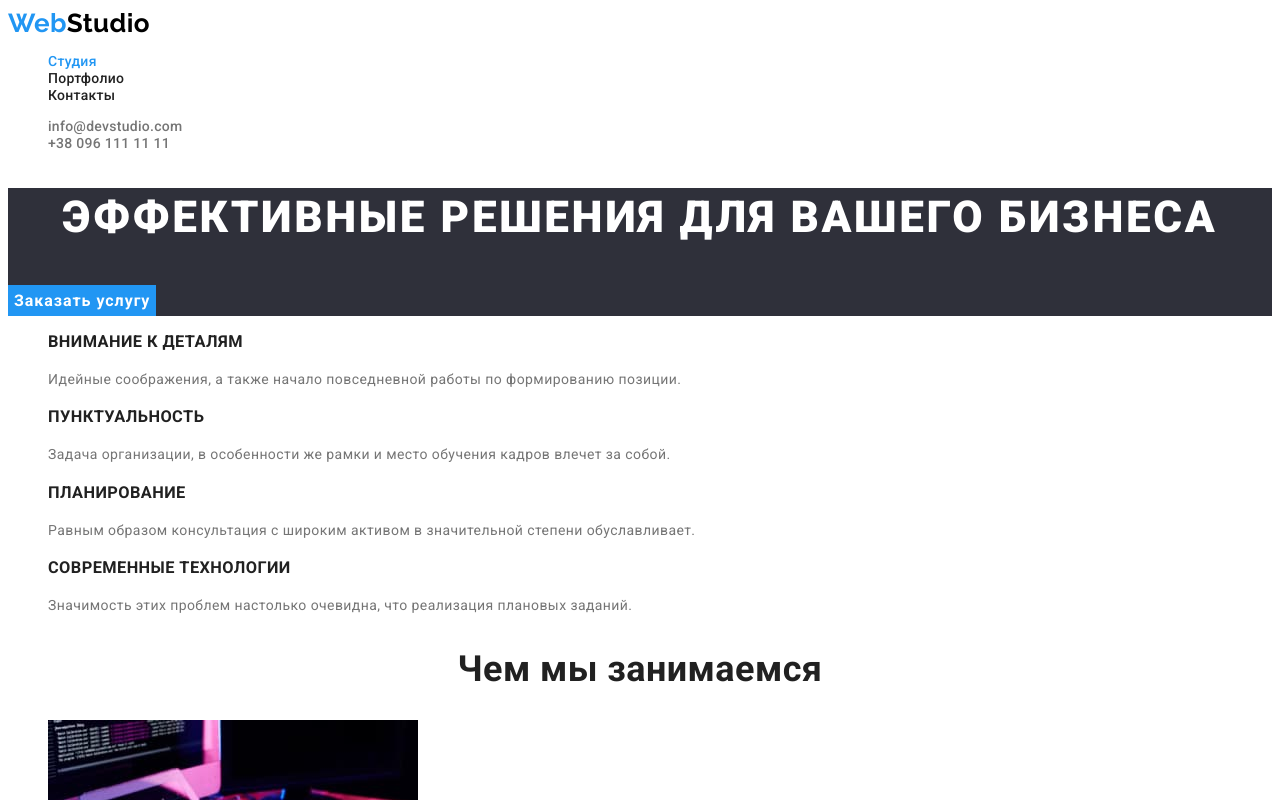
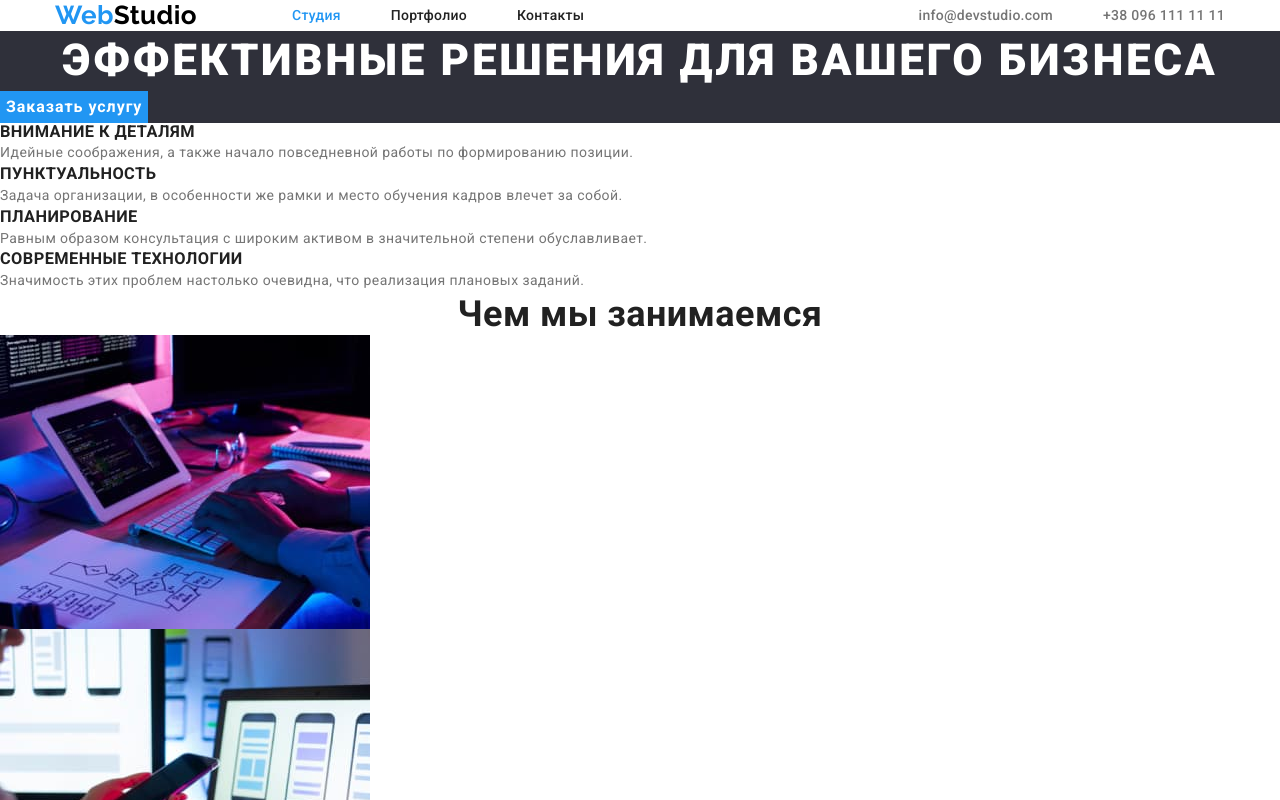
Before and after one commit to jsevruk/goit-markup-hw-03, a plain HTML site: page index.html in a window 1280 px wide. Shown: the top 800 px of the page. Drawn offline with nearby package versions, Linux system fonts and the light colour scheme.

Commit message:
header flex

```diff
--- a/css/styles.css
+++ b/css/styles.css
@@ -1,12 +1,9 @@
     :root {
-        --secondary-logo-color: #000000;
-        --third-logo-color: #FFFFFF;
         --primary-title-color: #212121;
         --secondary-title-color: #FFFFFF;
         --primary-text-color: #757575;
         --secondary-text-color: #212121;
-        --third-text-color: #FFFFFF;
-        --btn-text-color: #FFFFFF;
+        --white-text-color: #FFFFFF;
         --footer-contacts-color: rgba(255, 255, 255, 0.6);
         --accent-color: #2196F3;
         --primary-background-color: #FFFFFF;
@@ -23,6 +20,25 @@
         color: var(--primary-text-color);
     }
 
+    h1,
+    h2,
+    h3,
+    h4,
+    h5,
+    h6,
+    p {
+        margin: 0;
+    }
+
+    ul {
+        margin: 0;
+        padding-left: 0;
+    }
+
+    img {
+        display: block;
+    }
+
     .link {
         text-decoration: none;
     }
@@ -31,13 +47,16 @@
         list-style: none;
     }
 
+    .container {
+        width: 1200px;
+        padding: 0 15px;
+        margin: 0 auto;
+    }
+
     .btn {
         font-family: inherit;
         font-size: 16px;
         border: none;
-    }
-
-    .btn {
         cursor: pointer;
     }
 
@@ -53,16 +72,35 @@
 
     /*--------------------------!* Header *!----------------------------*/
 
+    .header-container {
+        display: flex;
+        align-items: center;
+    }
+
+    .header-navigation {
+        display: flex;
+        align-items: center;
+    }
+
+    .header-list {
+        display: flex;
+    }
+
+    .header-item:not(:last-child) {
+        margin-right: 50px;
+    }
+
     .header-logo {
         font-family:'Raleway', sans-serif;
         font-weight: 700;
         font-size: 26px;
         line-height: 1.19;
         color: var(--accent-color);
+        margin-right: 95px;
     }
 
     .header-logo-black {
-        color: var(--secondary-logo-color);
+        color: #000000;
     }
 
     .header-link {
@@ -79,6 +117,19 @@
 
     .header-list .link.current {
         color: var(--accent-color);
+    }
+
+    .header-contacts{
+        margin-left: auto;
+    }
+
+    .header-contacts-list {
+        display: flex;
+        /*align-items: center;*/
+    }
+
+    .header-contacts-item:not(:last-child) {
+        margin-right: 50px;
     }
 
     .header-contacts-link {
@@ -118,7 +169,7 @@
         text-align: center;
         letter-spacing: 0.06em;
         background-color: var(--accent-color);
-        color: var(--btn-text-color);
+        color: var(--white-text-color);
 
     }
 
@@ -189,7 +240,7 @@
         }
 
         .footer-logo-white {
-            color: var(--third-logo-color);
+            color: var(--white-text-color);
         }
 
         .footer-address {
@@ -198,7 +249,7 @@
 
         .footer .footer-address-link {
             line-height: 1.71;
-            color: var(--third-text-color)
+            color: var(--white-text-color)
         }
 
         .footer-address-link:hover, .footer-contacts-link:hover,
@@ -231,12 +282,12 @@
 
         .projects-btn:hover,
         .projects-btn:focus {
-            color: var(--btn-text-color);
+            color: var(--white-text-color);
             background-color: var(--accent-color);
         }
 
          .projects-btn-list .btn.current {
-             color: var(--btn-text-color);
+             color: var(--white-text-color);
              background-color: var(--accent-color);
     }
 
--- a/index.html
+++ b/index.html
@@ -11,11 +11,19 @@
       href="https://fonts.googleapis.com/css2?family=Raleway:wght@700&family=Roboto:wght@400;500;700;900&display=swap"
       rel="stylesheet"
     />
+    <link
+      rel="stylesheet"
+      href="https://cdnjs.cloudflare.com/ajax/libs/modern-normalize/1.1.0/modern-normalize.min.css"
+      integrity="sha512-wpPYUAdjBVSE4KJnH1VR1HeZfpl1ub8YT/NKx4PuQ5NmX2tKuGu6U/JRp5y+Y8XG2tV+wKQpNHVUX03MfMFn9Q=="
+      crossorigin="anonymous"
+      referrerpolicy="no-referrer"
+    />
     <link rel="stylesheet" href="./css/styles.css" />
   </head>
 
   <body>
     <header class="header">
+      <div class="container header-container">
         <nav class="header-navigation">
           <a class="header-logo link" href="./index.html"
             >Web<span class="header-logo-black">Studio</span></a
@@ -33,9 +41,12 @@
           </ul>
         </nav>
 
+        <div class="header-contacts">
           <ul class="header-contacts-list list">
             <li class="header-contacts-item">
-          <a class="header-contacts-link link" href="mailto:info@devstudio.com"
+              <a
+                class="header-contacts-link link"
+                href="mailto:info@devstudio.com"
                 >info@devstudio.com</a
               >
             </li>
@@ -45,6 +56,8 @@
               >
             </li>
           </ul>
+        </div>
+      </div>
     </header>
 
     <main>
```
Also changed, not shown: portfolio.html (+19 -6 lines). Lines whose indentation alone changed are shown as unchanged.
